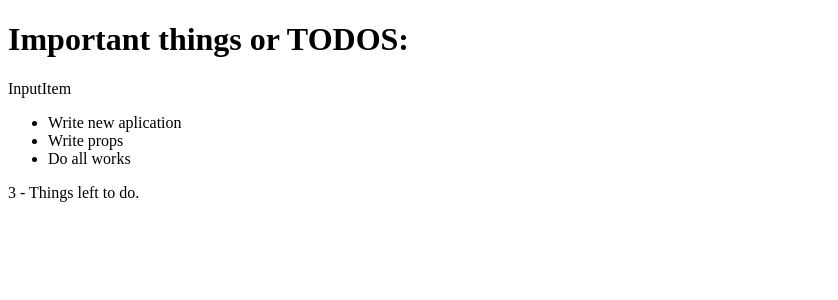
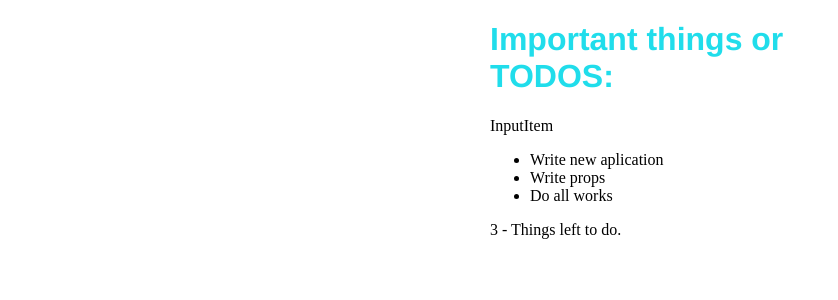
Before and after one commit to WebHeroSchool/ReactProjectLesson, a React (Create React App) app: page / in a window 1280 px wide. Shown: the top 300 px of the page, without its empty margins (0-838 px from the left). Built offline with nearby package versions, Linux system fonts and the light colour scheme.

Commit message:
React Lesson 22- adding css file

```diff
--- /dev/null
+++ b/src/components/App/App.css
@@ -0,0 +1,8 @@
+.wrap {
+  margin: auto;
+  width: 300px;
+}
+.wrap__title{
+  color: #20ddeb;
+  font-family: Helvetica;
+}
--- a/src/components/App/App.js
+++ b/src/components/App/App.js
@@ -2,6 +2,7 @@ import React from 'react';
 import ItemList from '../ItemList/ItemList';
 import InputItem from '../InputItem/InputItem';
 import Footer from '../Footer/Footer';
+import './App.css'
 
   const todoItem = 'Write new aplication';
   const App = () => {
@@ -18,8 +19,8 @@ import Footer from '../Footer/Footer';
     ];
 
     return (
-    <div>
-      <h1>Important things or TODOS:</h1>
+    <div className="wrap">
+      <h1 className="wrap__title">Important things or TODOS:</h1>
       <InputItem />
       <ItemList items = {items} />
       <Footer count = {3} />
```
